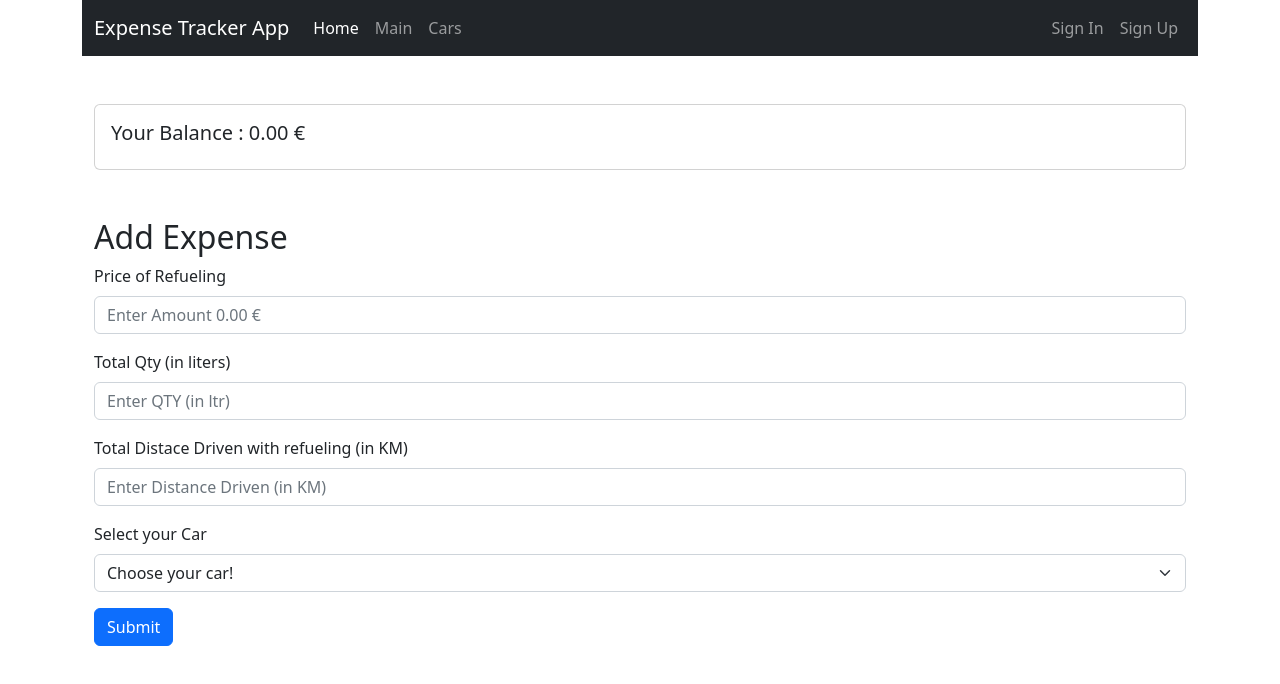
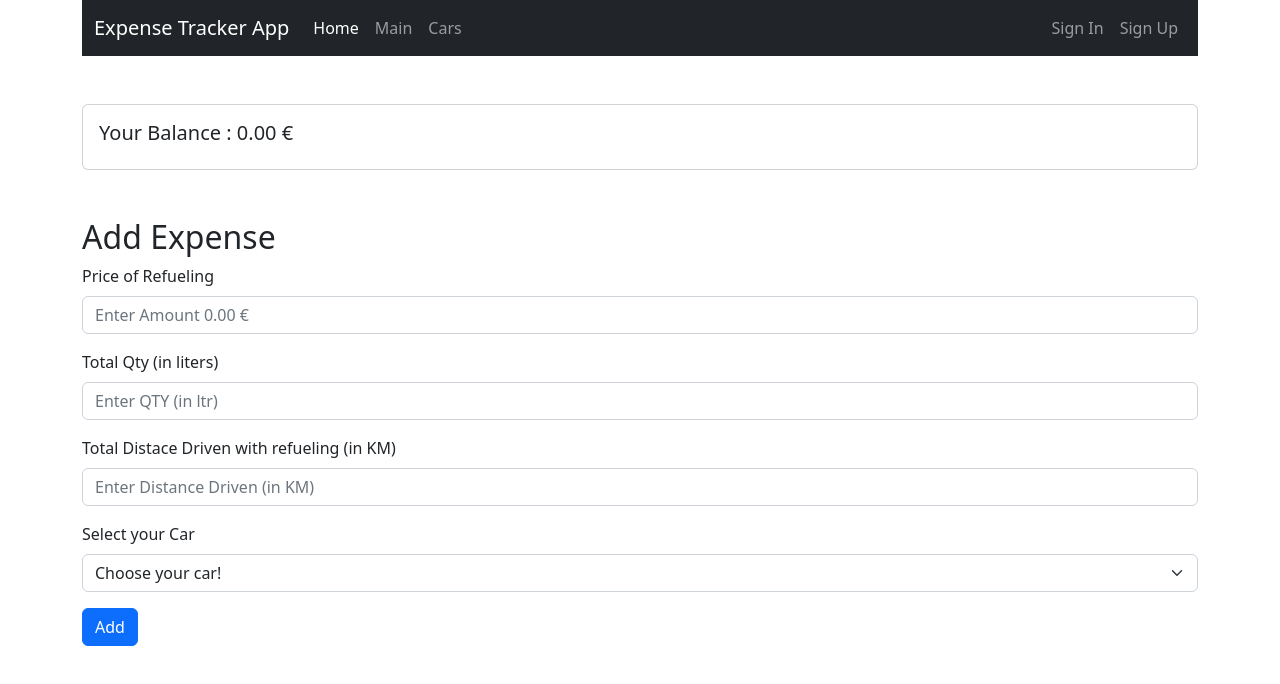
Before and after one commit to punit-kathiriya/Expense-Tracker, a React (Create React App) app: page /main in a window 1280 px wide. Shown: the top 684 px of the page. Built offline with nearby package versions, Linux system fonts and the light colour scheme; no server answers.

Commit message:
Clean up the Main.js page

```diff
--- a/src/components/Main.js
+++ b/src/components/Main.js
@@ -8,7 +8,7 @@ import Card from 'react-bootstrap/Card';
 
 export const Main = () => {
   return (
-    <Container>
+    <>
       <Row className='mt-5'>
         <Col xs={12} md={12}>
           <Card>
@@ -48,13 +48,12 @@ export const Main = () => {
             </Form.Group>
 
             <Button variant="primary" type="submit">
-              Submit
+              Add
             </Button>
           </Form>
         </Col>
       </Row>
-    </Container>
-
+    </>
   );
 };
 
```
